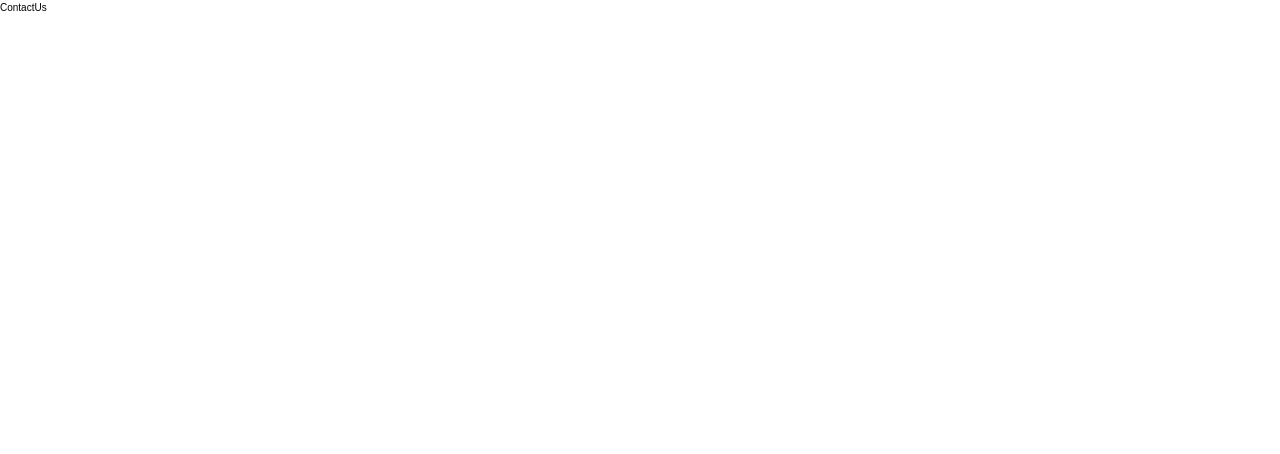
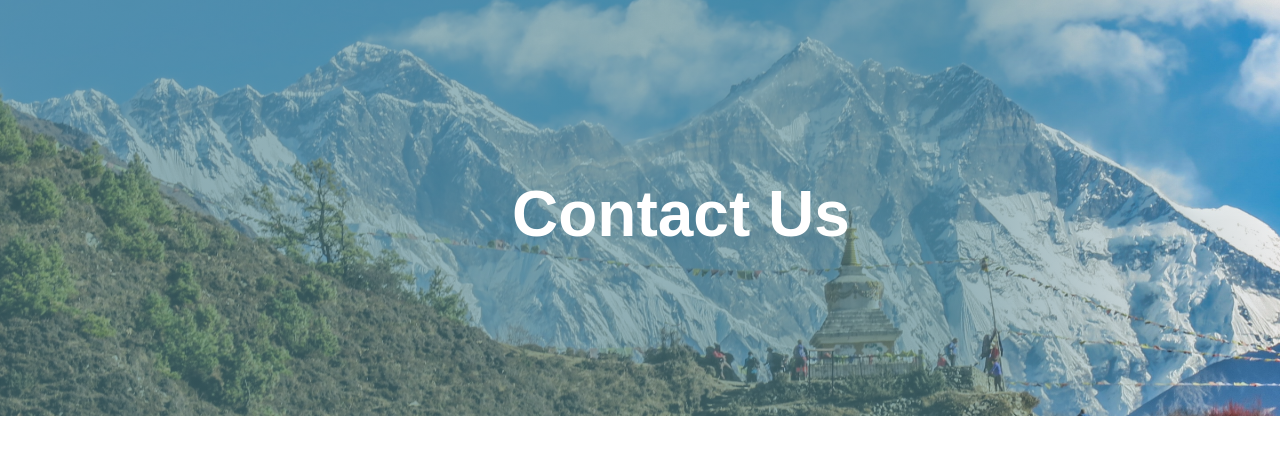
Before and after one commit to Rahulghimire/vrit-task-2, a React (Create React App) app: page /contact in a window 1280 px wide. Shown: the top 454 px of the page. Built offline with nearby package versions, Linux system fonts and the light colour scheme.

Commit message:
top bar completed

```diff
--- a/src/App.css
+++ b/src/App.css
@@ -11,14 +11,12 @@ body{
 }
 
 
-.image-container {
+.image-container,.image-container-after {
     position: relative;
     display: inline-block;
 }
 
-
-
-.image-container::before {
+.image-container::before,.image-container-after::before {
     content: '';
     position: absolute;
     top: 0;
@@ -27,6 +25,18 @@ body{
     height: 100%;
     opacity: 0.6;
     background-image: linear-gradient(to right, #51848F 0%, #51848F 73%, transparent 100%, transparent 100%);
+}
+
+
+.image-container-after::after{
+    content: 'Contact Us';
+    position: absolute;
+    top: 40%;
+    left: 40%;
+    color: #fff;
+    font-family: 'Merriweather',sans-serif;
+    font-weight: bold;
+    font-size: 4rem;
 }
 
 .image-container::after {
--- a/src/common/TopCommon.js
+++ b/src/common/TopCommon.js
@@ -1,12 +1,11 @@
 import React from 'react'
-import img from "../assets/inner-top.svg"
 
 export const TopCommon = (props) => {
   return (
-    <div className='image-container'>
+    <div className={`${props.className}`}>
         <img
         className='image'
-        src={img}
+        src={props.img}
         />
     </div>
   )
--- a/src/components/AboutUs.js
+++ b/src/components/AboutUs.js
@@ -1,10 +1,12 @@
 import React from 'react'
 import { TopCommon } from '../common/TopCommon'
+import img from "../assets/inner-top.svg"
+
 
 const AboutUs = () => {
   return (
     <div>
-        <TopCommon/>
+        <TopCommon img={img} className="image-container"/>
     </div>
   )
 }
--- a/src/components/ContactUs.js
+++ b/src/components/ContactUs.js
@@ -1,8 +1,10 @@
 import React from 'react'
+import { TopCommon } from '../common/TopCommon'
+import img from "../assets/inner-top.svg"
 
 const ContactUs = () => {
   return (
-    <div>ContactUs</div>
+    <TopCommon img={img} className="image-container-after"/>
   )
 }
 
--- a/src/routing/MainRoute.js
+++ b/src/routing/MainRoute.js
@@ -12,7 +12,7 @@ const routers = createBrowserRouter([
     element: (
       <Suspense
         fallback={
-          <div className="dark:bg-[#000] bg-[#fff]">
+          <div className="bg-[#fff]">
             <img
               src={logo}
               className="m-auto flex h-screen w-52 items-center object-contain"
@@ -28,7 +28,19 @@ const routers = createBrowserRouter([
   {
     path: "/contact",
     element: (
+      <Suspense
+      fallback={
+        <div className="bg-[#fff]">
+          <img
+            src={logo}
+            className="m-auto flex h-screen w-52 items-center object-contain"
+            alt="image not found"
+          />
+        </div>
+      }
+      >
       <ContactUs/>
+      </Suspense>
     ),
   },
 ],{
```
